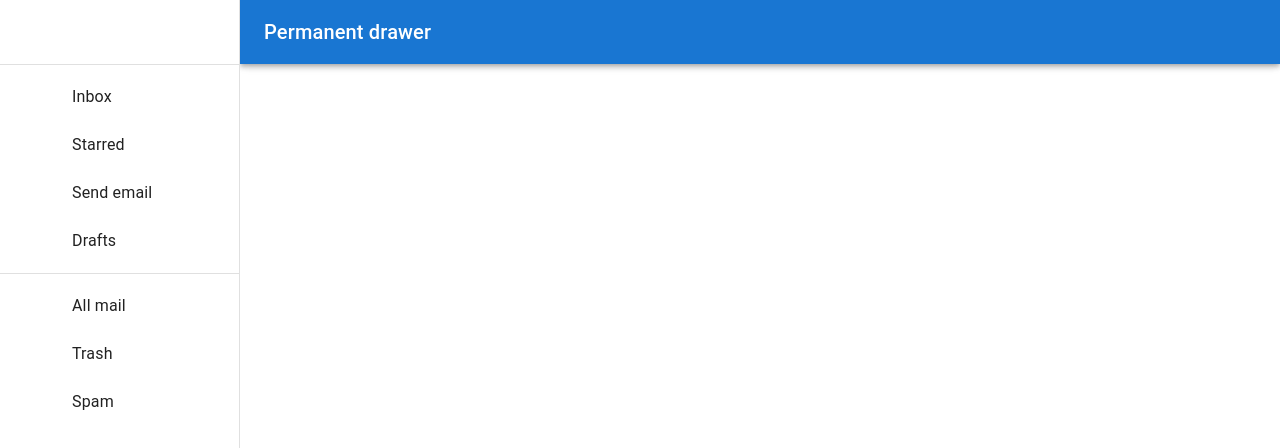
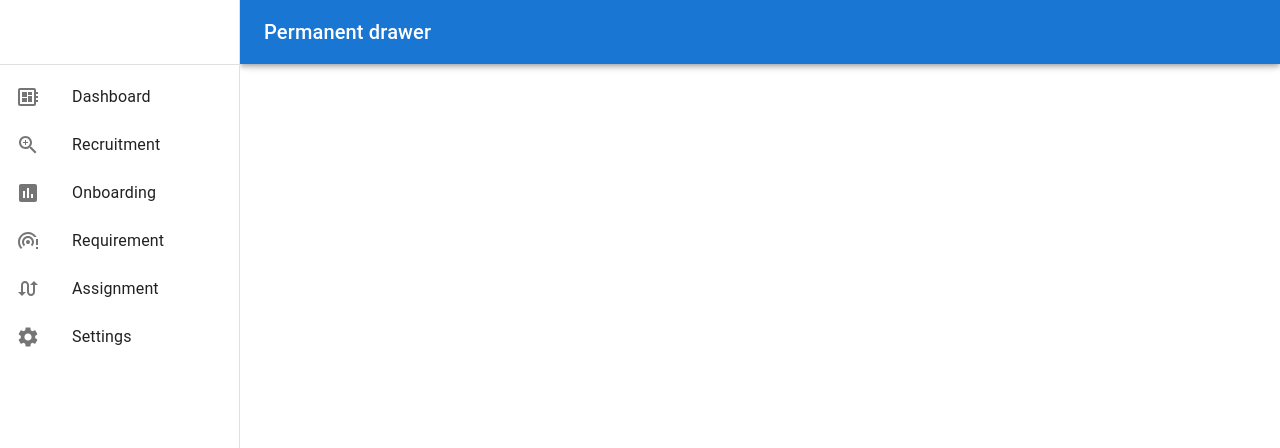
Before and after one commit to AvinashPJ-dotnet/BL-Learner-Management-System-FrontEnd, a React (Create React App) app in the folder lms-frontend/: page / in a window 1280 px wide. Shown: the top 448 px of the page. Built offline with nearby package versions, Linux system fonts and the light colour scheme.

Commit message:
Added: main layout for home page

```diff
--- a/lms-frontend/package.json
+++ b/lms-frontend/package.json
@@ -7,6 +7,7 @@
     "@emotion/styled": "^11.10.4",
     "@material-ui/core": "^4.12.4",
     "@material-ui/icons": "^4.11.3",
+    "@mui/icons-material": "^5.10.9",
     "@mui/material": "^5.10.9",
     "@testing-library/jest-dom": "^5.16.5",
     "@testing-library/react": "^13.4.0",
--- a/lms-frontend/src/App.js
+++ b/lms-frontend/src/App.js
@@ -1,6 +1,5 @@
 
 import { BrowserRouter as Router, Routes, Route } from "react-router-dom";
-import logo from './logo.svg';
 import './App.css';
 import Home from "./pages/home/Home";
 
@@ -9,10 +8,6 @@ function App() {
     <Router>
     <Routes>
       <Route exact  path="/" element={<Home/>} />
-      {/* <Route exact  path="/signup" element={<SignUp/>} />
-      <Route exact  path="/forgot-password" element={<ForgotPassword/>} />
-      <Route exact  path="/user/resetPassword/:id" element={<ResetPassword/>} />
-      <Route exact  path="/home" element={<Home/>}/> */}
     </Routes>
   </Router>
   )
--- a/lms-frontend/src/components/drawer/AppDrawer.jsx
+++ b/lms-frontend/src/components/drawer/AppDrawer.jsx
@@ -10,11 +10,25 @@ import ListItem from '@mui/material/ListItem';
 import ListItemButton from '@mui/material/ListItemButton';
 import ListItemIcon from '@mui/material/ListItemIcon';
 import ListItemText from '@mui/material/ListItemText';
+import DeveloperBoardIcon from '@mui/icons-material/DeveloperBoard';
+import ZoomInIcon from '@mui/icons-material/ZoomIn';
+import AssessmentIcon from '@mui/icons-material/Assessment';
+import WifiTetheringErrorIcon from '@mui/icons-material/WifiTetheringError';
+import SwapCallsIcon from '@mui/icons-material/SwapCalls';
+import SettingsIcon from '@mui/icons-material/Settings';
 import { Box } from '@mui/material';
 
 const drawerWidth = 240;
 
+
 function AppDrawer(props) {
+  const menuList=[{'name':'Dashboard','icon':DeveloperBoardIcon}, {'name':'Recruitment','icon':ZoomInIcon}, {'name':'Onboarding','icon':AssessmentIcon},
+   {'name':'Requirement','icon':WifiTetheringErrorIcon},{'name':'Assignment','icon':SwapCallsIcon},{'name':'Settings','icon':SettingsIcon}];
+
+   function handleSelectedMenu(name){
+    console.log(name);
+   }
+
   return (
     <Box sx={{ display: 'flex' }}>
       <CssBaseline />
@@ -43,30 +57,21 @@ function AppDrawer(props) {
         <Toolbar />
         <Divider />
         <List>
-          {['Inbox', 'Starred', 'Send email', 'Drafts'].map((text, index) => (
-            <ListItem key={text} disablePadding>
-              <ListItemButton>
+          {menuList.map((text, index) => (
+
+            <ListItem key={index} disablePadding >
+              <ListItemButton onClick={handleSelectedMenu(text)} >
                 <ListItemIcon>
-                  {/* {index % 2 === 0 ? <Icon /> : <MailIcon />} */}
+                  {<text.icon/>}
                 </ListItemIcon>
-                <ListItemText primary={text} />
+                <ListItemText primary={text.name} />
               </ListItemButton>
             </ListItem>
+
           ))}
         </List>
-        <Divider />
-        <List>
-          {['All mail', 'Trash', 'Spam'].map((text, index) => (
-            <ListItem key={text} disablePadding>
-              <ListItemButton>
-                <ListItemIcon>
-                  {/* {index % 2 === 0 ? <InboxIcon /> : <MailIcon />} */}
-                </ListItemIcon>
-                <ListItemText primary={text} />
-              </ListItemButton>
-            </ListItem>
-          ))}
-        </List>
+        {/* <Divider /> */}
+
       </Drawer>
       </Box>
       );
```
Also changed, not shown: 1 other file (tests, documents, lock files or other folders).
